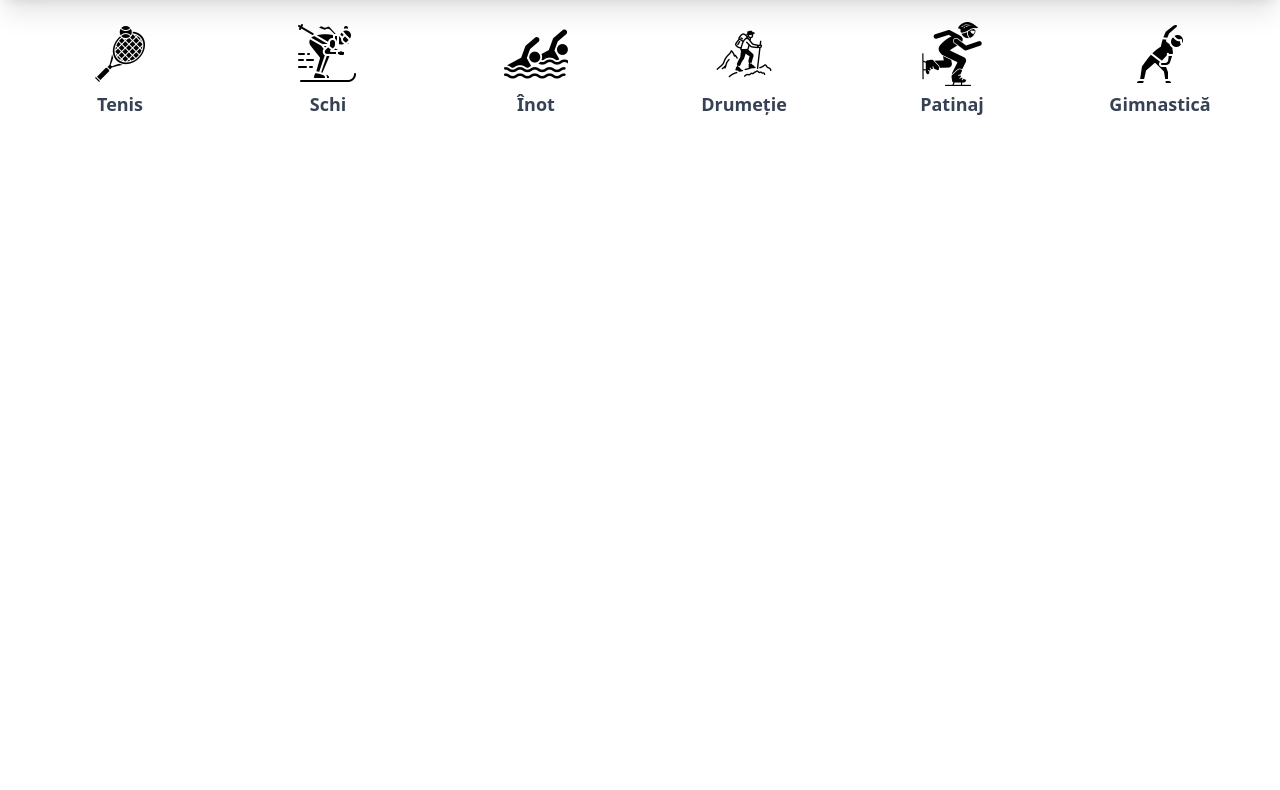
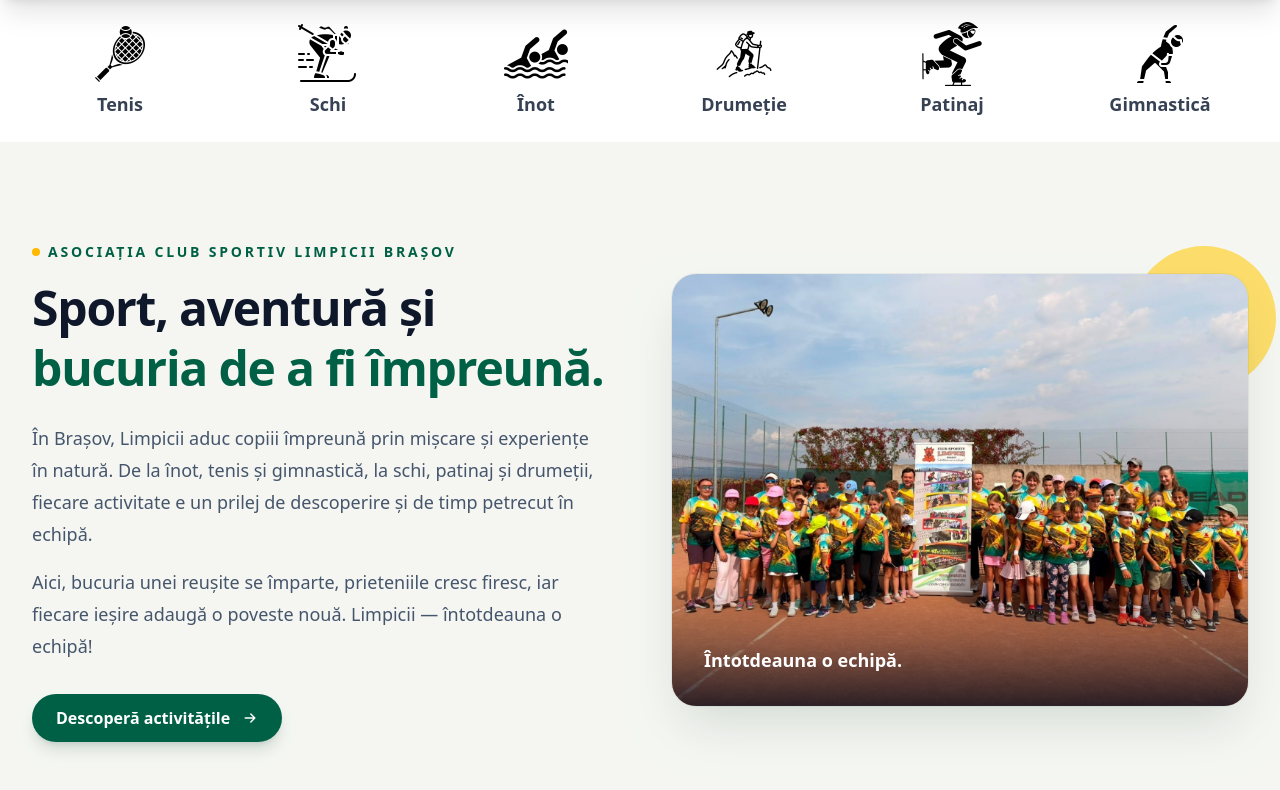
Before and after one commit to anndra17/Limpicii, an Angular app in the folder Frontend/Limpicii/: page / in a window 1280 px wide. Shown: the part 418-1208 px from the top of the page. Before the commit the page ends 800 px from the top, so only its background shows below. Built offline with nearby package versions, Linux system fonts and the light colour scheme; a web font is replaced by a local one.

Commit message:
Add 'About us' section to header component and include associated image

```diff
--- a/Frontend/Limpicii/src/app/shared/components/header/header.component.html
+++ b/Frontend/Limpicii/src/app/shared/components/header/header.component.html
@@ -9,7 +9,7 @@
 	</div>
 		<div class="absolute inset-0 bg-black/40"></div>
 </header>
-<section class="w-full bg-white py-6">
+<section id="activitati" class="w-full bg-white py-6">
 	<div class="max-w-7xl mx-auto px-4 sm:px-6 lg:px-8 w-full flex flex-wrap md:flex-nowrap gap-2 md:gap-8 justify-between items-center">
 			<div class="flex flex-col items-center flex-1">
 				<img src="assets/icons/tennisIcon.png" alt="Tenis" class="w-10 h-10 md:w-16 md:h-16 object-contain" />
@@ -37,3 +37,46 @@
 			</div>
 	</div>
 </section>
+
+<section id="despre-noi" aria-labelledby="about-title" class="overflow-hidden bg-[#f5f6f1] py-16 sm:py-20 lg:py-24">
+	<div class="mx-auto grid max-w-7xl items-center gap-10 px-4 sm:px-6 lg:grid-cols-2 lg:gap-16 lg:px-8">
+		<div class="max-w-2xl">
+			<p class="mb-4 inline-flex items-center gap-2 text-sm font-bold uppercase tracking-[0.2em] text-emerald-800">
+				<span aria-hidden="true" class="h-2 w-2 rounded-full bg-amber-400"></span>
+				Asociația Club Sportiv Limpicii Brașov
+			</p>
+			<h2 id="about-title" class="text-4xl font-extrabold leading-tight tracking-tight text-slate-900 sm:text-5xl">
+				Sport, aventură și <span class="text-emerald-800">bucuria de a fi împreună.</span>
+			</h2>
+			<div class="mt-6 space-y-4 text-base leading-8 text-slate-600 sm:text-lg">
+				<p>
+					În Brașov, Limpicii aduc copiii împreună prin mișcare și experiențe în natură. De la înot, tenis și gimnastică, la schi, patinaj și drumeții, fiecare activitate e un prilej de descoperire și de timp petrecut în echipă.
+				</p>
+				<p>
+					Aici, bucuria unei reușite se împarte, prieteniile cresc firesc, iar fiecare ieșire adaugă o poveste nouă. Limpicii — întotdeauna o echipă!
+				</p>
+			</div>
+			<a href="#activitati" class="mt-8 inline-flex items-center gap-3 rounded-full bg-emerald-800 px-6 py-3 font-semibold text-white shadow-lg shadow-emerald-950/15 transition hover:-translate-y-0.5 hover:bg-emerald-900 focus:outline-none focus:ring-2 focus:ring-emerald-700 focus:ring-offset-2">
+				Descoperă activitățile
+				<svg aria-hidden="true" class="h-4 w-4" viewBox="0 0 20 20" fill="none">
+					<path d="M4 10h12m-5-5 5 5-5 5" stroke="currentColor" stroke-width="1.8" stroke-linecap="round" stroke-linejoin="round" />
+				</svg>
+			</a>
+		</div>
+
+		<figure class="relative mx-auto w-full max-w-2xl lg:ml-auto">
+			<div aria-hidden="true" class="absolute -right-5 -top-5 h-28 w-28 rounded-full bg-amber-300/70 sm:-right-7 sm:-top-7 sm:h-36 sm:w-36"></div>
+			<div class="relative overflow-hidden rounded-3xl shadow-2xl shadow-emerald-950/15 ring-1 ring-black/5">
+				<img
+					src="assets/images/LimpiciiTurneuTenis2026.jpg"
+					alt="Copiii și adulții din echipa Limpicii, împreună într-o drumeție în munți"
+					class="aspect-[4/3] w-full object-cover object-center"
+					loading="lazy"
+				/>
+				<figcaption class="absolute inset-x-0 bottom-0 bg-gradient-to-t from-slate-950/80 via-slate-950/35 to-transparent px-6 pb-6 pt-16 text-lg font-semibold text-white sm:px-8 sm:pb-8">
+					Întotdeauna o echipă.
+				</figcaption>
+			</div>
+		</figure>
+	</div>
+</section>
```
Also changed, not shown: Frontend/Limpicii/src/assets/images/LimpiciiTurneuTenis2026.jpg (added).
